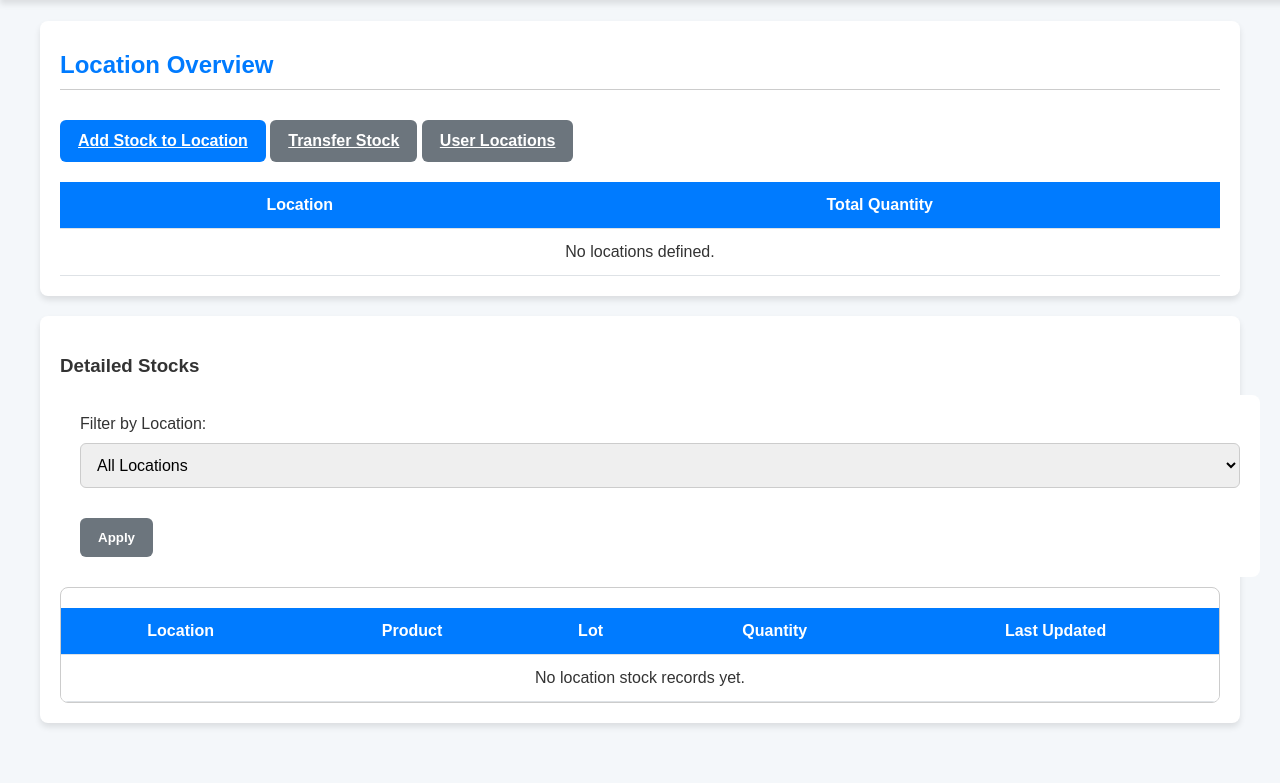
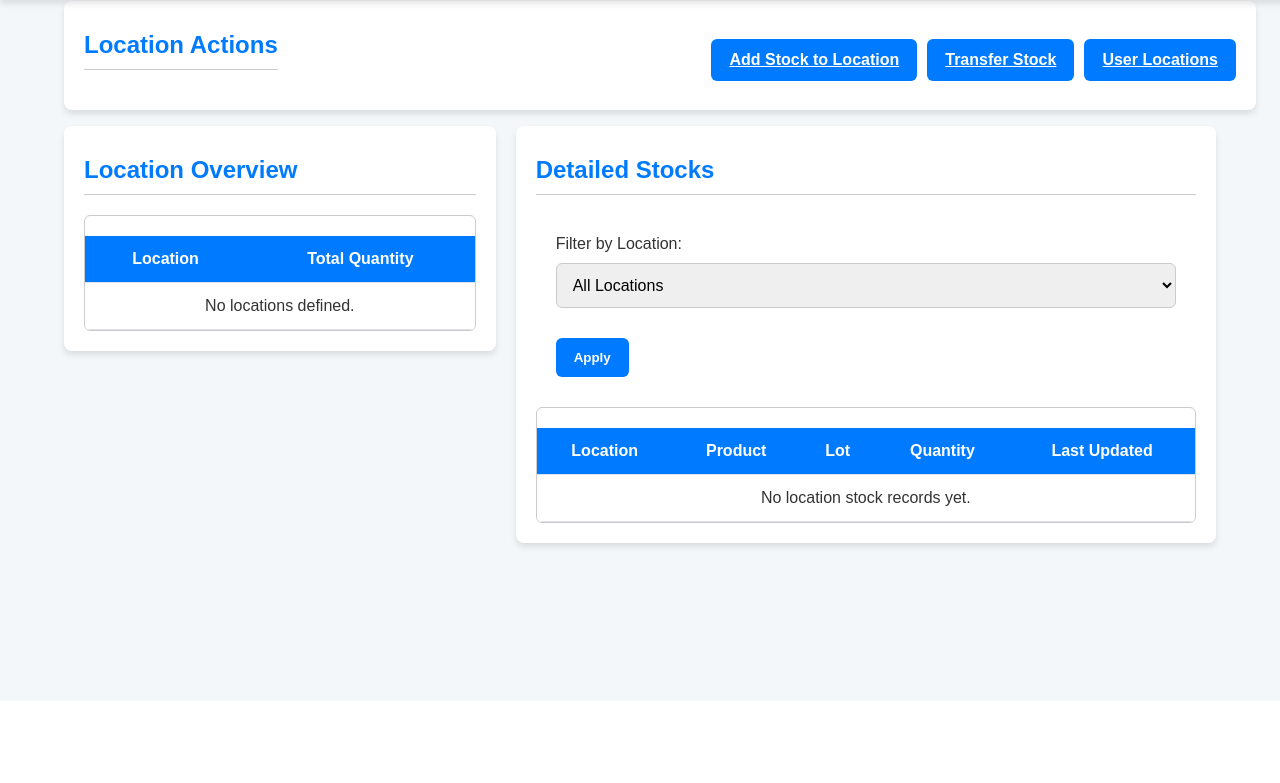
Before and after one commit to anandarupmukherjee/InventoryManagementGenomics, a Django app: page /location-tracking/ in a window 1280 px wide. Shown: the part 99-882 px from the top of the page. After the commit the page ends 651 px from the top, so only its background shows below. Run offline with Django 4.2, Linux system fonts and the light colour scheme; the visitor is signed in with stand-in values (Sample User, id 1); data that the repository does not hold is empty.

Commit message:
Refine layouts and unify button styling

```diff
--- a/stock_control/services/user_interface/templates/inventory/product_list.html
+++ b/stock_control/services/user_interface/templates/inventory/product_list.html
@@ -18,7 +18,7 @@
 
 
     <!-- Page Container -->
-    <div class="dashboard-container">
+    <div class="dashboard-container product-list-container">
 
         <!-- Product List Card -->
         <div class="card table-card">
--- a/stock_control/services/user_interface/templates/inventory/register_stock.html
+++ b/stock_control/services/user_interface/templates/inventory/register_stock.html
@@ -17,10 +17,10 @@
       <h1>Register Stock</h1>
       <p>Scan barcodes to increment the corresponding product item by one unit.</p>
 
-      {% if messages %}
+      {% if register_messages %}
         <div class="messages">
           <ul>
-            {% for message in messages %}
+            {% for message in register_messages %}
               <li class="{{ message.tags }}">{{ message }}</li>
             {% endfor %}
           </ul>
--- a/stock_control/services/user_interface/templates/inventory/stock_admin.html
+++ b/stock_control/services/user_interface/templates/inventory/stock_admin.html
@@ -43,7 +43,7 @@
   <!-- Navigation Bar -->
   {% include "includes/navbar.html" %}
 
-  <div class="dashboard-container">
+  <div class="dashboard-container stock-admin-container">
 
     <!-- ✅ Flex wrapper for horizontal layout -->
     <div class="table-card-wrapper">
--- a/stock_control/solutions/location_tracking/templates/location_tracking/overview.html
+++ b/stock_control/solutions/location_tracking/templates/location_tracking/overview.html
@@ -10,16 +10,24 @@
 <body>
     {% include "includes/navbar.html" %}
 
-    <div class="dashboard-container">
-        <div class="card">
+    <div class="dashboard-container location-tracking-container">
+        <div class="card location-actions-card">
             <div class="card-header flex-between">
-                <h2>Location Overview</h2>
-                <div>
+                <h2>Location Actions</h2>
+                <div class="action-buttons">
                     <a href="{% url 'location_tracking:add_stock' %}" class="btn btn-primary">Add Stock to Location</a>
                     <a href="{% url 'location_tracking:transfer_stock' %}" class="btn btn-secondary">Transfer Stock</a>
                     <a href="{% url 'location_tracking:user_locations' %}" class="btn btn-secondary">User Locations</a>
                 </div>
             </div>
+        </div>
+
+        <div class="table-card-wrapper location-card-wrapper">
+            <div class="card table-card narrow-card">
+                <div class="card-header">
+                    <h2>Location Overview</h2>
+                </div>
+                <div class="table-wrapper">
                     <table>
                         <thead>
                             <tr>
@@ -39,9 +47,12 @@
                         </tbody>
                     </table>
                 </div>
+            </div>
 
-        <div class="card table-card">
-            <h3>Detailed Stocks</h3>
+            <div class="card table-card wide-card">
+                <div class="card-header flex-between">
+                    <h2>Detailed Stocks</h2>
+                </div>
                 <form method="get" class="inline-form" style="margin-bottom:10px;">
                     <label for="location-filter">Filter by Location:</label>
                     <select id="location-filter" name="location">
@@ -82,5 +93,6 @@
                 </div>
             </div>
         </div>
+    </div>
 </body>
 </html>
--- a/stock_control/static/inventory/styles.css
+++ b/stock_control/static/inventory/styles.css
@@ -149,6 +149,7 @@ form {
     padding: 20px;
     border-radius: 8px;
     width: 100%;
+    box-sizing: border-box;
 }
 
 input[type="text"], input[type="email"], input[type="password"], input[type="number"], select, textarea {
@@ -179,6 +180,8 @@ button, .btn {
     margin-top: 10px;
     display: inline-block;
     text-align: center;
+    background: #007bff;
+    color: white;
 }
 
 .btn-primary {
@@ -191,12 +194,12 @@ button, .btn {
 }
 
 .btn-secondary {
-    background: #6c757d;
+    background: #007bff;
     color: white;
 }
 
 .btn-secondary:hover {
-    background: #545b62;
+    background: #0056b3;
 }
 
 .btn-danger {
@@ -494,6 +497,8 @@ body {
     cursor: pointer;
     transition: 0.3s ease-in-out;
     margin-top: 10px;
+    background: #007bff;
+    color: white;
   }
 
   .btn-primary {
@@ -506,12 +511,12 @@ body {
   }
 
   .btn-secondary {
-    background: #6c757d;
+    background: #007bff;
     color: white;
   }
 
   .btn-secondary:hover {
-    background: #545b62;
+    background: #0056b3;
   }
 
   .btn-danger {
@@ -688,18 +693,26 @@ body {
       align-items: flex-start;
       flex-wrap: nowrap;
       width: 100%;
+      box-sizing: border-box;
     }
 
     .table-card-wrapper .wide-card {
-    flex: 1.5 1 0;
-    min-width: 400px;
+      flex: 2 1 0;
+      min-width: 420px;
+      max-width: 66%;
     }
 
     .table-card-wrapper .narrow-card {
       flex: 1 1 0;
-    min-width: 300px;
+      min-width: 320px;
+      max-width: 34%;
     }
 
+    /* Keep form content contained within its card */
+    .table-card-wrapper .narrow-card form {
+      width: 100%;
+      box-sizing: border-box;
+    }
 
     .table-card-wrapper .card {
       flex: 1 1 32%;
@@ -943,3 +956,60 @@ body {
     max-width: 900px;
     margin: 0 auto 20px;
 }
+
+.stock-admin-container {
+    width: 90vw;
+    max-width: 90vw;
+    margin: 100px auto 20px;
+    padding: 0;
+}
+
+.location-tracking-container {
+    width: 90vw;
+    max-width: 90vw;
+    margin: 100px auto 20px;
+    padding: 0;
+}
+
+.location-actions-card {
+    width: 100%;
+    margin-bottom: 16px;
+}
+
+.location-actions-card .card-header {
+    display: flex;
+    justify-content: space-between;
+    align-items: center;
+    gap: 12px;
+}
+
+.location-actions-card .action-buttons {
+    display: flex;
+    gap: 10px;
+    flex-wrap: wrap;
+    justify-content: center;
+    align-items: center;
+}
+
+.location-actions-card .action-buttons .btn {
+    background: #007bff;
+    color: #fff;
+    border: none;
+}
+
+.location-actions-card .action-buttons .btn:hover {
+    background: #0056b3;
+}
+
+.product-list-container {
+    width: 100%;
+    margin: 100px auto 20px;
+    padding: 0;
+    display: flex;
+    justify-content: center;
+}
+
+.product-list-container .table-card {
+    width: 90vw;
+    max-width: 90vw;
+}
```
Also changed, not shown: stock_control/services/data_collection_3/register_stock.py (+10 -3 lines). Lines whose indentation alone changed are shown as unchanged.
